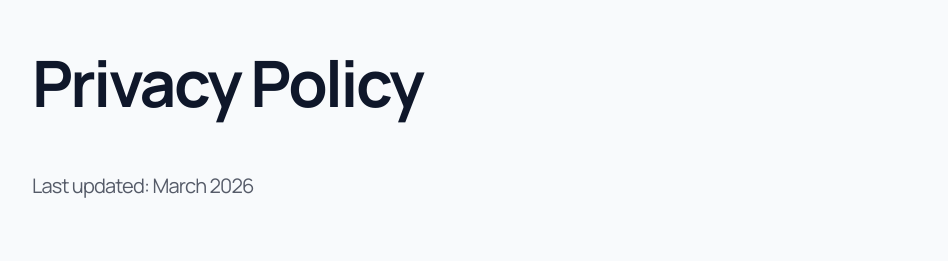
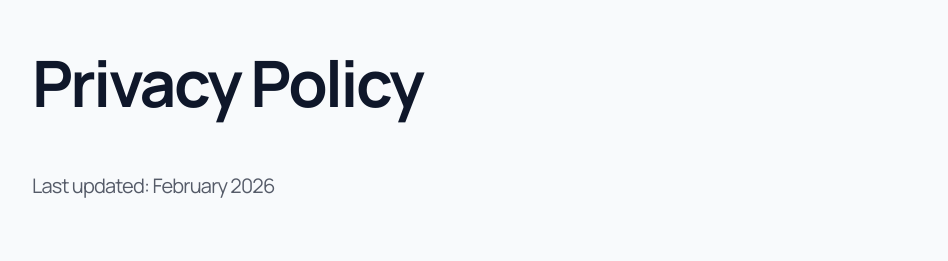
Before and after one commit to mithks/arkania-website, a Next.js app: page /privacy-policy in a window 1280 px wide. Shown: the part 125-386 px from the top of the page, without its empty margins (160-1108 px from the left). Built offline with nearby package versions, Linux system fonts and the light colour scheme.

Commit message:
updated date for -
privacy policy
terms of service
security pages

```diff
--- a/app/privacy-policy/page.tsx
+++ b/app/privacy-policy/page.tsx
@@ -8,7 +8,7 @@ export default function PrivacyPolicyPage() {
           </h1>
 
           <p className="text-[20px] text-dark/70 mb-12">
-            Last updated: March 2026
+            Last updated: February 2026
           </p>
 
           <div className="space-y-12 text-[20px] text-dark/80 leading-relaxed">
--- a/app/security/page.tsx
+++ b/app/security/page.tsx
@@ -8,7 +8,7 @@ export default function SecurityPage() {
           </h1>
 
           <p className="text-[20px] text-dark/70 mb-12">
-            Last updated: March 2026
+            Last updated: February 2026
           </p>
 
           <div className="space-y-12 text-[20px] text-dark/80 leading-relaxed">
--- a/app/terms-of-service/page.tsx
+++ b/app/terms-of-service/page.tsx
@@ -8,7 +8,7 @@ export default function TermsOfServicePage() {
           </h1>
 
           <p className="text-[20px] text-dark/70 mb-12">
-            Last updated: March 2026
+            Last updated: February 2026
           </p>
 
           <div className="space-y-12 text-[20px] text-dark/80 leading-relaxed">
```
